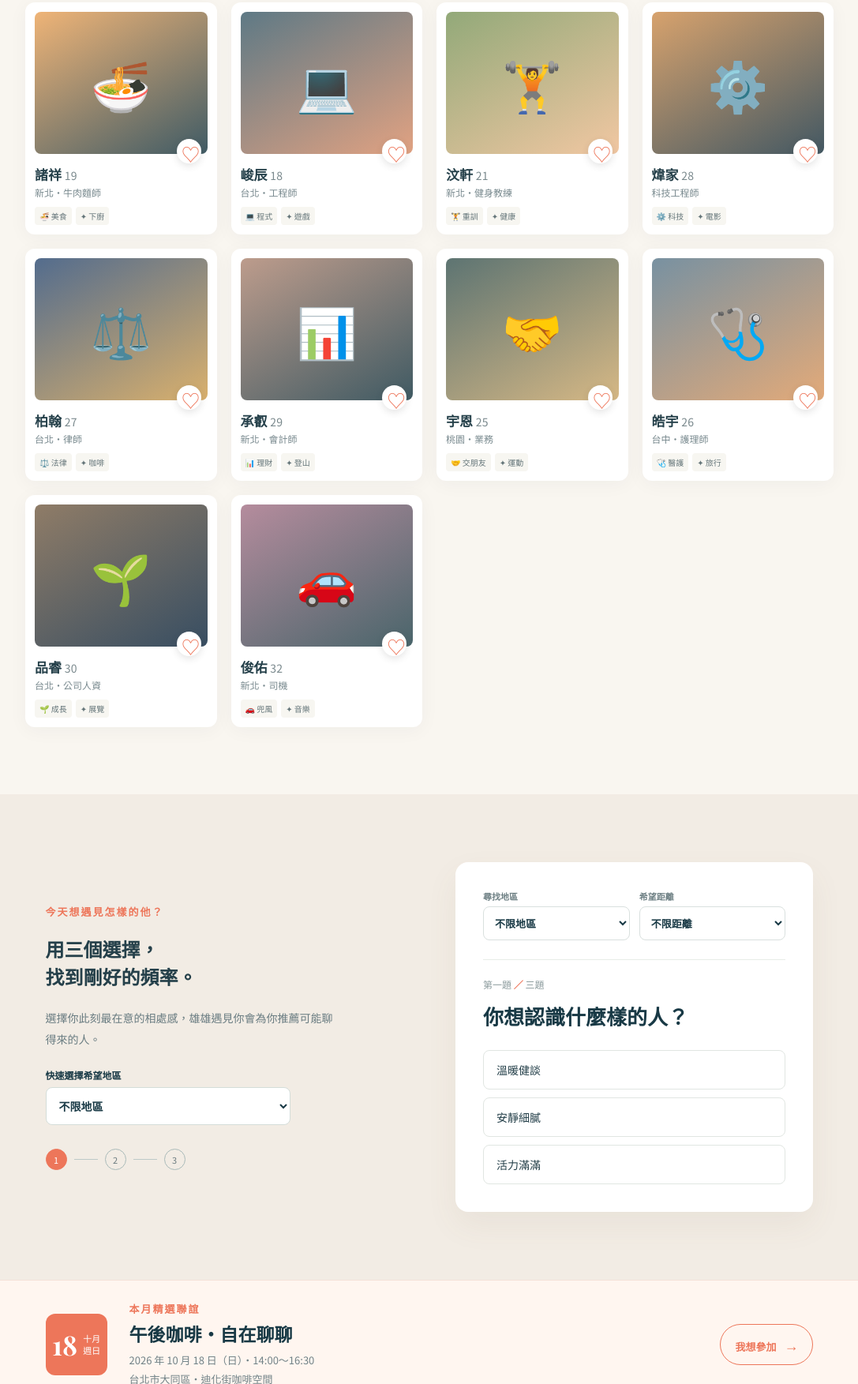
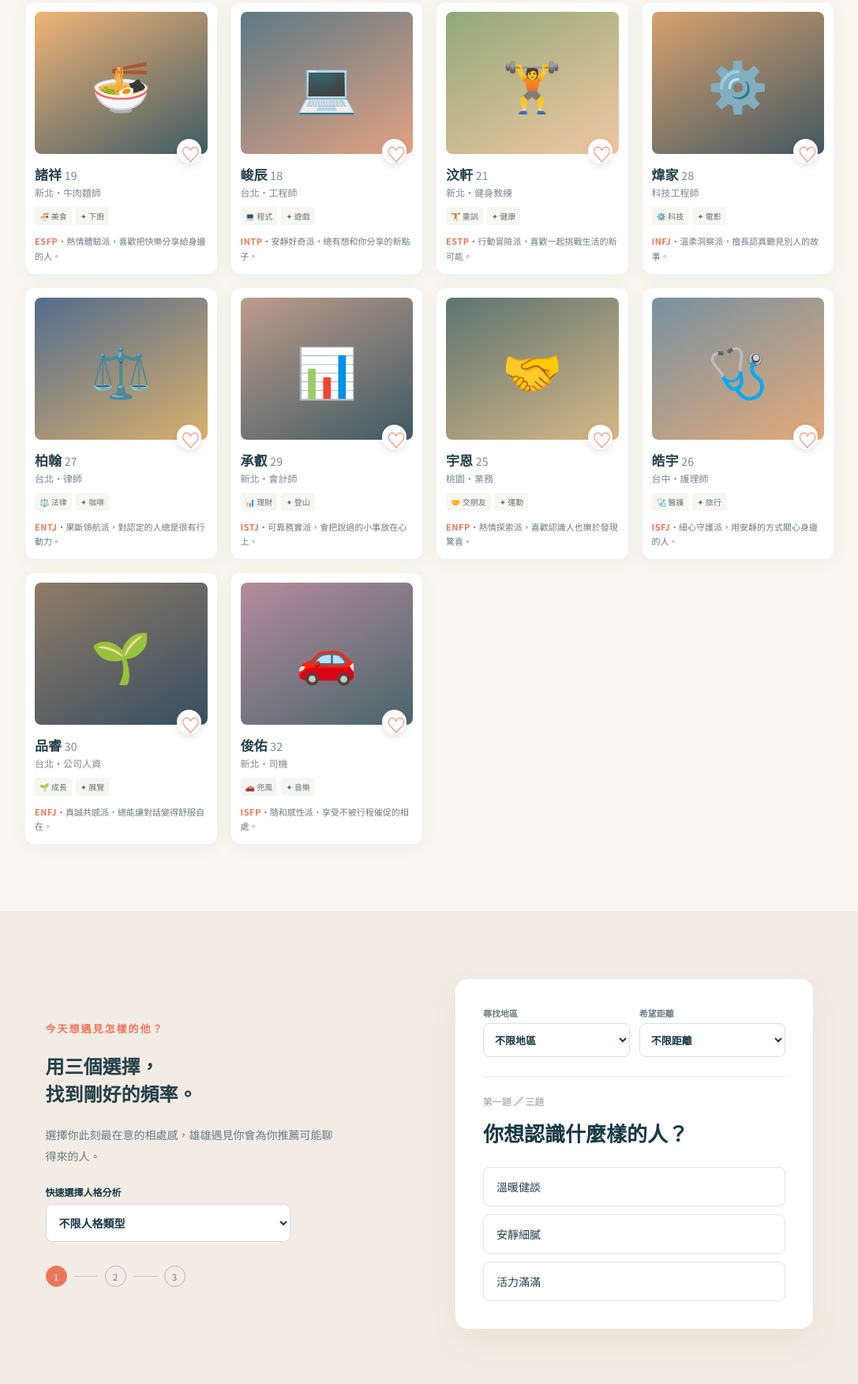
Before and after one commit to CloveLin/gpbl0831, a plain HTML site: page index.html in a window 1280 px wide. Shown: the part 882-2635 px from the top of the page at 79% size, without its empty margins (96-1183 px from the left). Drawn offline with nearby package versions, Linux system fonts and the light colour scheme; a web font is replaced by a local one.

Commit message:
Add files via upload

```diff
--- a/index.html
+++ b/index.html
@@ -68,9 +68,9 @@
           <p class="眉標">今天想遇見怎樣的他？</p>
           <h2>用三個選擇，<br />找到剛好的頻率。</h2>
           <p>選擇你此刻最在意的相處感，雄雄遇見你會為你推薦可能聊得來的人。</p>
-          <label class="快速選區">快速選擇希望地區
-            <select id="左側地區選擇">
-              <option value="不限">不限地區</option><option value="台北">台北</option><option value="新北">新北</option><option value="桃園">桃園</option><option value="台中">台中</option><option value="高雄">高雄</option><option value="新竹">新竹</option><option value="台南">台南</option><option value="基隆">基隆</option><option value="宜蘭">宜蘭</option><option value="花蓮">花蓮</option>
+          <label class="快速選區">快速選擇人格分析
+            <select id="MBTI選擇">
+              <option value="不限">不限人格類型</option><option value="外向型">外向型・喜歡熱絡互動</option><option value="內向型">內向型・享受深度交流</option><option value="感性型">感性型・重視情感連結</option><option value="理性型">理性型・擅長冷靜思考</option>
             </select>
           </label>
           <div class="配對步驟"><span class="目前">1</span><i></i><span>2</span><i></i><span>3</span></div>
--- a/script.js
+++ b/script.js
@@ -2,16 +2,10 @@ const 註冊視窗 = document.querySelector('#註冊視窗');
 const 提示 = document.querySelector('.提示');
 let 剩餘喜歡次數 = 5;
 const 剩餘額度 = document.querySelector('#剩餘額度');
-const 左側地區選擇 = document.querySelector('#左側地區選擇');
-const 尋找地區 = document.querySelector('#尋找地區');
+const MBTI選擇 = document.querySelector('#MBTI選擇');
 
-左側地區選擇.addEventListener('change', () => {
-  尋找地區.value = 左側地區選擇.value;
-  顯示提示(`已設定希望地區：${左側地區選擇.value === '不限' ? '不限地區' : 左側地區選擇.value}`);
-});
-
-尋找地區.addEventListener('change', () => {
-  左側地區選擇.value = 尋找地區.value;
+MBTI選擇.addEventListener('change', () => {
+  顯示提示(`已設定人格偏好：${MBTI選擇.options[MBTI選擇.selectedIndex].text}`);
 });
 
 document.querySelectorAll('[data-註冊]').forEach((按鈕) => {
@@ -102,3 +96,26 @@ document.querySelector('#查看推薦').addEventListener('click', () => {
   document.querySelector('#探索').scrollIntoView({ behavior: 'smooth' });
   顯示提示('已帶你前往探索區，看看更多關於他的介紹！');
 });
+
+const 人格資料 = {
+  諸祥: ['ESFP', '熱情體驗派，喜歡把快樂分享給身邊的人。'],
+  峻辰: ['INTP', '安靜好奇派，總有想和你分享的新點子。'],
+  汶軒: ['ESTP', '行動冒險派，喜歡一起挑戰生活的新可能。'],
+  煒家: ['INFJ', '溫柔洞察派，擅長認真聽見別人的故事。'],
+  柏翰: ['ENTJ', '果斷領航派，對認定的人總是很有行動力。'],
+  承叡: ['ISTJ', '可靠務實派，會把說過的小事放在心上。'],
+  宇恩: ['ENFP', '熱情探索派，喜歡認識人也樂於發現驚喜。'],
+  皓宇: ['ISFJ', '細心守護派，用安靜的方式關心身邊的人。'],
+  品睿: ['ENFJ', '真誠共感派，總能讓對話變得舒服自在。'],
+  俊佑: ['ISFP', '隨和感性派，享受不被行程催促的相處。'],
+};
+
+document.querySelectorAll('.人物卡').forEach((卡片) => {
+  const 名字 = 卡片.querySelector('h3').childNodes[0].textContent.trim();
+  const 人格 = 人格資料[名字];
+  if (!人格) return;
+  const 說明 = document.createElement('p');
+  說明.className = '人格分析';
+  說明.innerHTML = `<b>${人格[0]}</b>・${人格[1]}`;
+  卡片.querySelector('.標籤').after(說明);
+});
--- a/style.css
+++ b/style.css
@@ -187,6 +187,7 @@ color:#647579;
 background:#f7f6f1;
 padding:4px 6px;
 border-radius:4px}
+.人物卡 .人格分析{font-size:11px;line-height:1.65;color:#697b80;margin:11px 0 2px}.人格分析 b{color:var(--橘);letter-spacing:.5px}
 .愛心{position:absolute;
 right:20px;
 top:173px;
```
